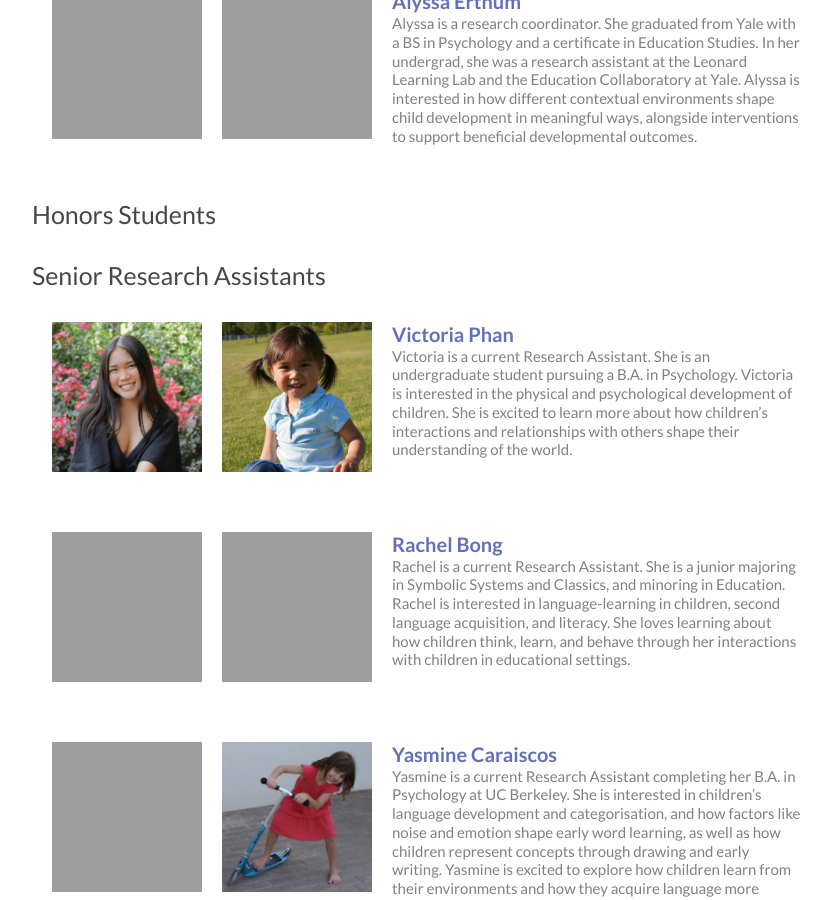
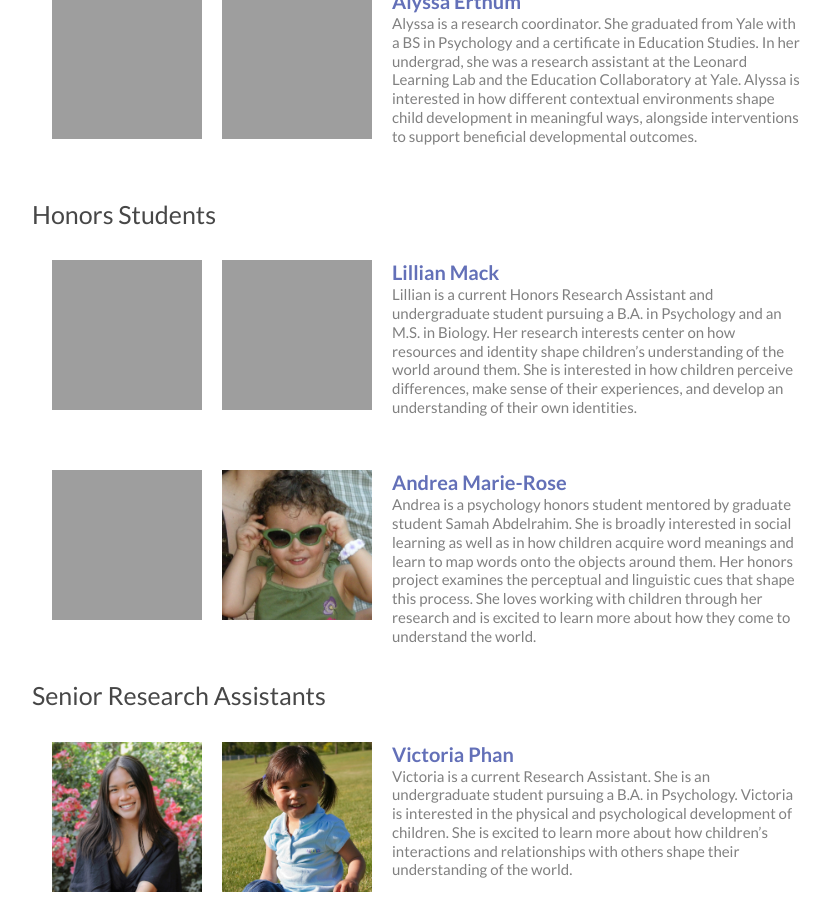
Before and after one commit to langcog/website, a Jekyll site: the page built from 02-people.html, in a window 1280 px wide and 900 px high, scrolled down 5493 px. Shown: the whole window, without its empty margins (233-1064 px from the left). Built offline with Jekyll 4.4.1, drawn with Linux system fonts in a browser that asks for light colours; nearby versions of some CDN libraries; a script that is not in the unit is left out.

Commit message:
Add new Honors Students profiles
Added profiles for Lillian Mack and Andrea Marie-Rose under Honors Students, including images and bios.

```diff
--- a/_data/langcoglab.yml
+++ b/_data/langcoglab.yml
@@ -217,6 +217,23 @@
 
 - role: Honors Students
   people:
+    - name: Lillian Mack
+      img: lillian.jpg
+      baby: lillian_baby.jpg
+      bio:
+        - >
+         Lillian is a current Honors Research Assistant and undergraduate student pursuing a B.A. in Psychology and an M.S. in Biology. Her research interests
+         center on how resources and identity shape children’s understanding of the world around them. She is interested in how children perceive differences,
+         make sense of their experiences, and develop an understanding of their own identities.
+
+    - name: Andrea Marie-Rose
+      img: andrea.png
+      baby: andrea_baby.jpeg
+      bio:
+        - >
+         Andrea is a psychology honors student mentored by graduate student Samah Abdelrahim. She is broadly interested in social learning as well as in
+         how children acquire word meanings and learn to map words onto the objects around them. Her honors project examines the perceptual and linguistic
+         cues that shape this process. She loves working with children through her research and is excited to learn more about how they come to understand the world.
 
 
 - role: Senior Research Assistants
```
